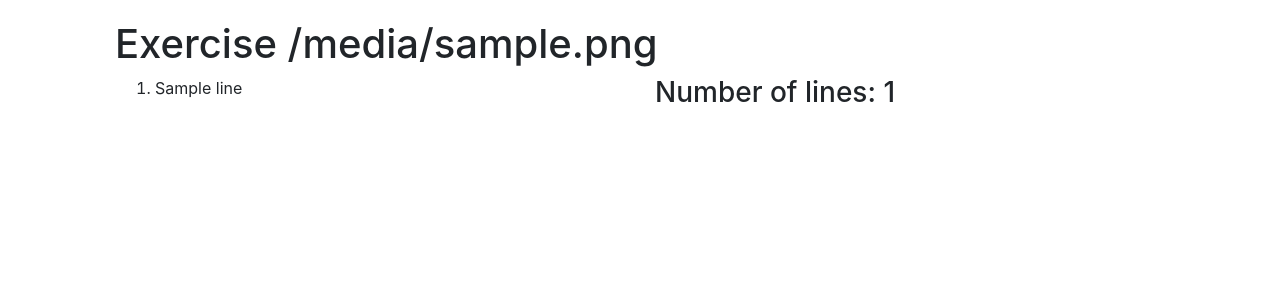
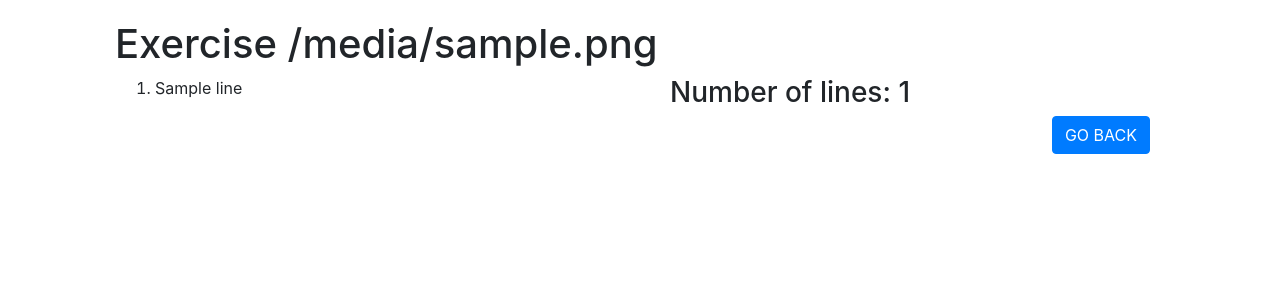
Before and after one commit to gaabgonca/pseudocode_parser, a Flask app: template templates/exercise.html in a window 1280 px wide. Shown: the top 300 px of the page. Run offline with Flask 2, Linux system fonts and the light colour scheme; the template is opened without the code that fills it: most values are stand-ins (such as "Sample title", 1, 10 or a date in 2020); some libraries are stand-ins or nearby versions.

Commit message:
Front end READY

```diff
--- a/templates/exercise.html
+++ b/templates/exercise.html
@@ -28,7 +28,14 @@
           </ol>
         </div>
         <div class="col-6">
-          <h3>Number of lines: {{length}}</h3>
+          <div class="d-flex h-50 container">
+            <h3>Number of lines: {{length}}</h3>
+          </div>
+          <div class="d-flex h-auto container justify-content-end">
+            <a name="" id="" class="btn btn-primary" href="/" role="button"
+              >GO BACK</a
+            >
+          </div>
         </div>
       </div>
     </div>
```
